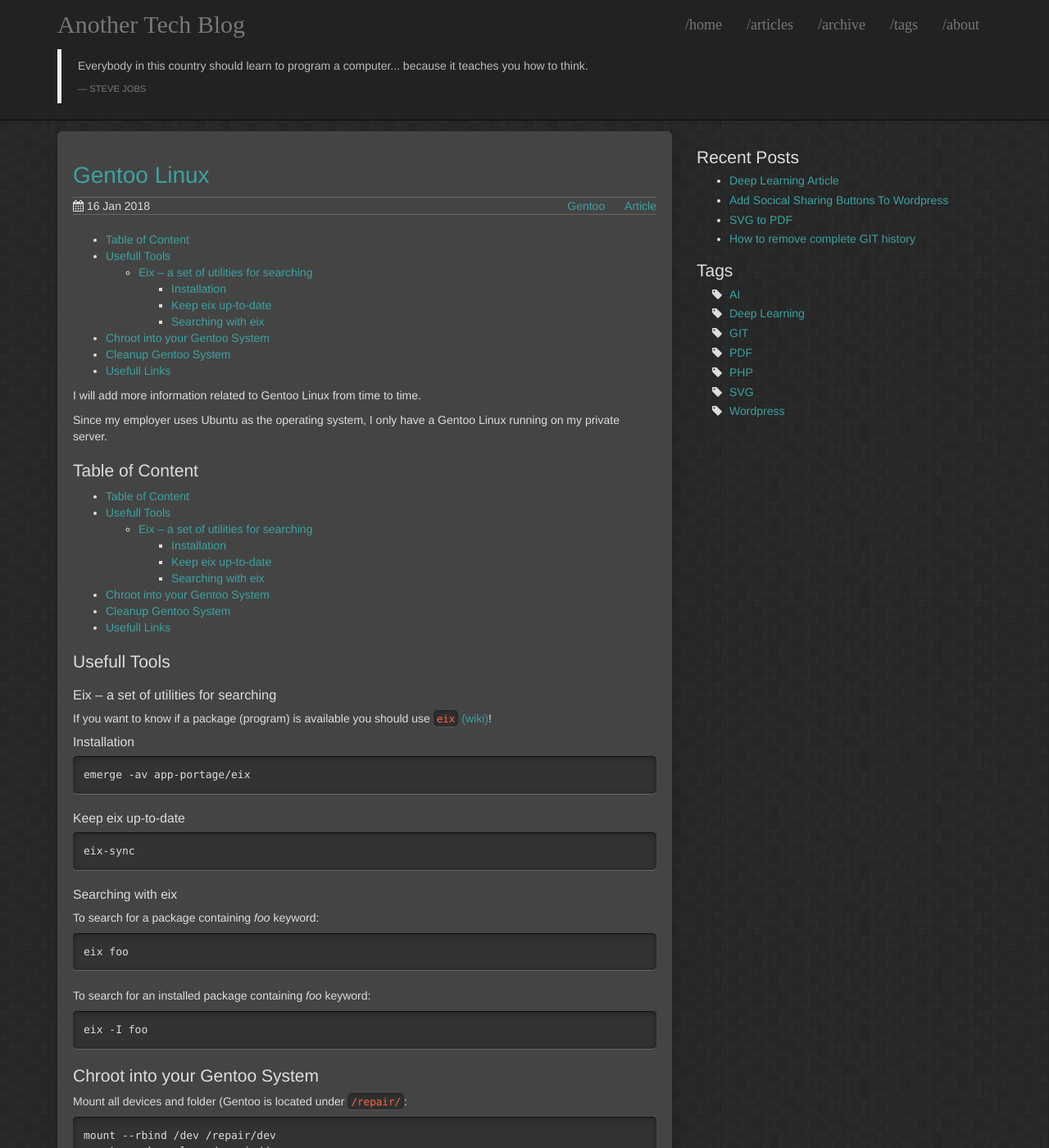
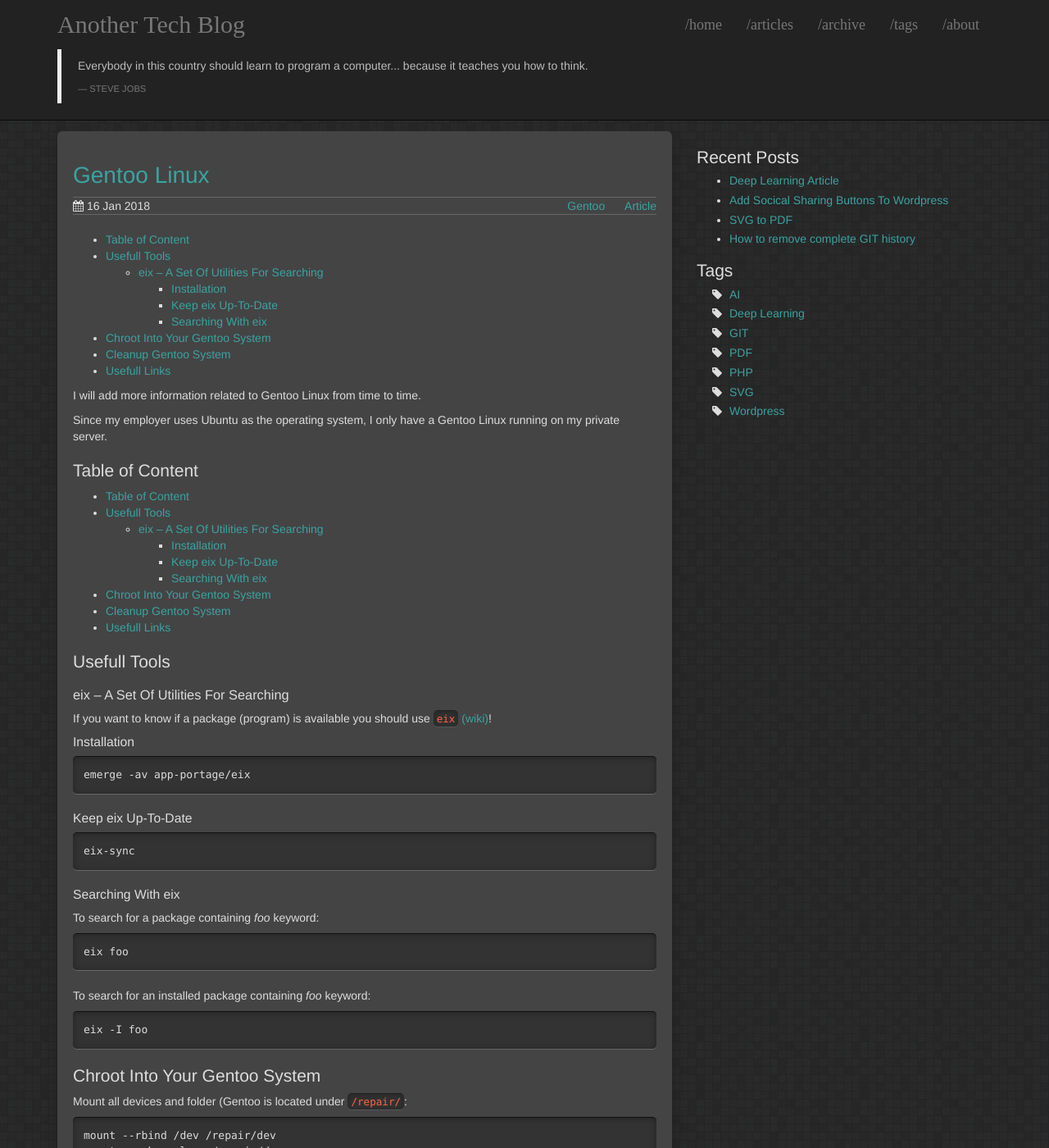
Before and after one commit to davidmainzer/davidmainzer.github.io, a Jekyll site: the page built from _articles/Gentoo_Linux.md, in a window 1280 px wide and 1400 px high. Shown: the whole window at 82% size. Built offline with Jekyll 4.4.1, drawn with Linux system fonts in a browser that asks for light colours; nearby versions of some CDN libraries; the table of contents is made by our own code.

````diff
--- a/_articles/Gentoo_Linux.md
+++ b/_articles/Gentoo_Linux.md
@@ -20,7 +20,7 @@ Since my employer uses Ubuntu as the operating system, I only have a Gentoo Linu
 
 ## Usefull Tools
 
-### Eix -- a set of utilities for searching
+### eix -- A Set Of Utilities For Searching
 
 If you want to know if a package (program) is available you should use `eix` [(wiki)](https://wiki.gentoo.org/wiki/Eix)!
 
@@ -28,11 +28,11 @@ If you want to know if a package (program) is available you should use `eix` [(w
 ```
 emerge -av app-portage/eix
 ```
-#### Keep eix up-to-date
+#### Keep eix Up-To-Date
 ```
 eix-sync
 ```
-#### Searching with eix
+#### Searching With eix
 To search for a package containing *foo* keyword:
 
 ```
@@ -44,7 +44,7 @@ To search for an installed package containing *foo* keyword:
 eix -I foo
 ```
 
-## Chroot into your Gentoo System
+## Chroot Into Your Gentoo System
 
 Mount all devices and folder (Gentoo is located under `/repair/`:
 ```
````
